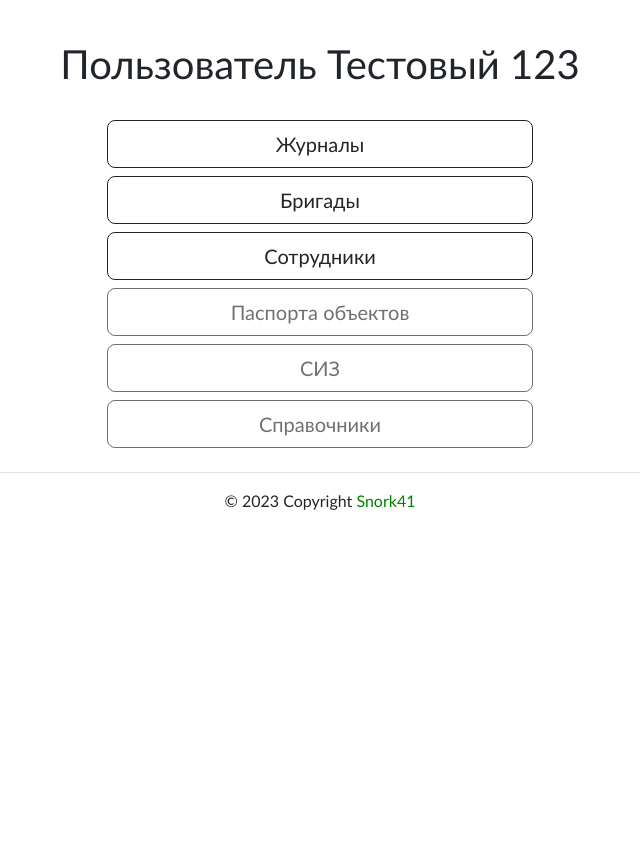
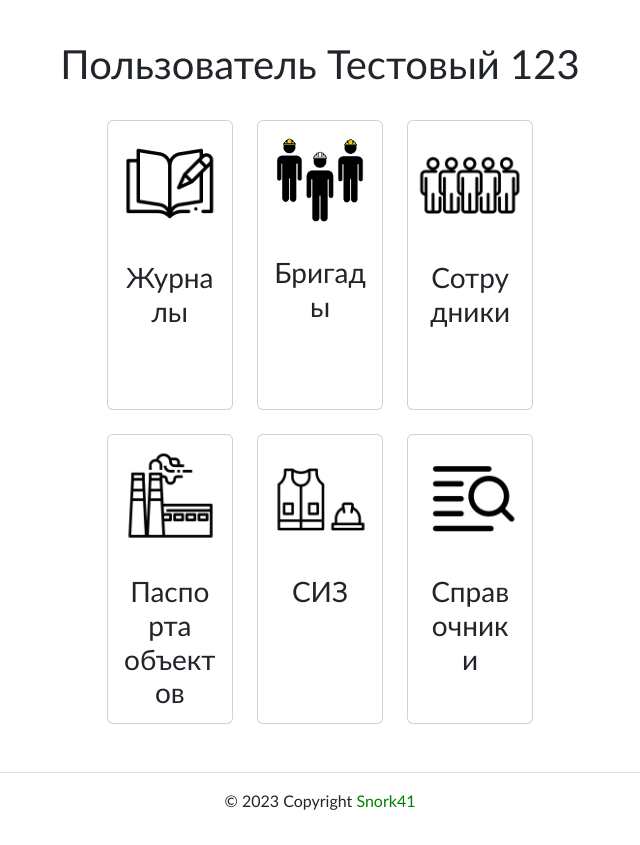
Before and after one commit to Snork41/masters_office, a Django app: page /cabinet/ in a window 1280 px wide. Shown: the part 83-928 px from the top of the page, without its empty margins (320-960 px from the left). Before the commit the page ends 593 px from the top, so only its background shows below. Run offline with Django 4.2, Linux system fonts and the light colour scheme; a user stored in the database is signed in; data comes from the database, SQL or seed files in the repository; some libraries are stand-ins or nearby versions.

Commit message:
cabinet.html

```diff
--- a/masters_office/office/forms.py
+++ b/masters_office/office/forms.py
@@ -96,11 +96,13 @@ class ResolutionForm(forms.ModelForm):
 class PostRepairWorkForm(forms.ModelForm):
 
     date_start_working = forms.DateTimeField(
+        label='Дата начала работ',
         widget=forms.DateTimeInput(
             format=('%Y-%m-%d %H:%M'), attrs={'type': 'datetime-local'}
         )
     )
     date_end_working = forms.DateTimeField(
+        label='Дата окончания работ',
         widget=forms.DateTimeInput(
             format=('%Y-%m-%d %H:%M'), attrs={'type': 'datetime-local'}
         )
--- a/masters_office/static/css/my_css.css
+++ b/masters_office/static/css/my_css.css
@@ -146,3 +146,27 @@ i {
     padding-left: 1em;
     padding-right: 1em;
 }
+
+/* cabinet.html */
+.card.card-in-cabinet:hover {
+    scale: 1.05;
+    background-color: black;
+}
+
+.card.card-in-cabinet,
+.card.card-in-cabinet-disabled {
+    height: 290;
+}
+
+.card-in-cabinet:hover img {
+    filter: invert(100%);
+}
+
+.card-in-cabinet:hover h3 {
+    color: #ffffff;;
+}
+
+.card.card-in-cabinet-disabled:hover {
+    scale: 1.05;
+    background-color: rgb(207, 207, 207);
+}
--- a/masters_office/templates/includes/footer.html
+++ b/masters_office/templates/includes/footer.html
@@ -1,3 +1,4 @@
+<br>
 <br>
 <footer class="border-top text-center py-3">
   <p>
--- a/masters_office/templates/office/cabinet.html
+++ b/masters_office/templates/office/cabinet.html
@@ -1,5 +1,5 @@
 {% extends 'base.html' %}
-
+{% load static %}
 {% block title %}
   Кабинет {{ user }}
 {% endblock %}
@@ -9,17 +9,61 @@
 <h1 class="text-center fw-light">{{ user.get_full_name }}</h1>
 <br>
 <div class="d-grid gap-2 col-4 mx-auto">
-  <a href="{% url 'office:journals' %}" class="btn btn-outline-dark btn-lg" role="button">Журналы</a>
-  <a href="{% url 'office:brigades' %}" class="btn btn-outline-dark btn-lg" role="button">Бригады</a>
-  <a href="{% url 'office:employees' %}" class="btn btn-outline-dark btn-lg" role="button">Сотрудники</a>
-  <span class="d-inline-block d-grid" tabindex="0" data-bs-toggle="tooltip" data-bs-placement="right" data-bs-title="Упс! Раздел в разработке">
-    <button class="btn btn-outline-dark btn-lg disabled" type="button">Паспорта объектов</button>
-  </span>
-  <span class="d-inline-block d-grid" tabindex="0" data-bs-toggle="tooltip" data-bs-placement="right" data-bs-title="Упс! Раздел в разработке">
-    <button class="btn btn-outline-dark btn-lg disabled" type="button">СИЗ</button>
-  </span>
-  <span class="d-inline-block d-grid" tabindex="0" data-bs-toggle="tooltip" data-bs-placement="right" data-bs-title="Упс! Раздел в разработке">
-    <button class="btn btn-outline-dark btn-lg disabled" type="button">Справочники</button>
-  </span>
+  <div class="row row-cols-1 row-cols-md-3 g-4 text-center">
+    <div class="col">
+      <a href="{% url 'office:journals' %}" class="text-decoration-none text-reset">
+        <div class="card card-in-cabinet">
+          <img src="{% static 'img/journal.png' %}" class="card-img-top" alt="journals">
+          <div class="card-body">
+            <h3 class="card-title">Журналы</h3>
+          </div>
+        </div>
+      </a>
+    </div>
+    <div class="col">
+      <a href="{% url 'office:brigades' %}" class="text-decoration-none text-reset">
+        <div class="card card-in-cabinet">
+          <img src="{% static 'img/brigade.png' %}" class="card-img-top" alt="brigade">
+          <div class="card-body">
+            <h3 class="card-title">Бригады</h3>
+          </div>
+        </div>
+      </a>
+    </div>
+    <div class="col">
+      <a href="{% url 'office:employees' %}" class="text-decoration-none text-reset">
+        <div class="card card-in-cabinet">
+          <img src="{% static 'img/employees.png' %}" class="card-img-top" alt="employees">
+          <div class="card-body">
+            <h3 class="card-title" >Сотрудники</h3>
+          </div>
+        </div>
+      </a>
+    </div>
+    <div class="col">
+      <div class="card card-in-cabinet-disabled" tabindex="0" data-bs-toggle="tooltip" data-bs-placement="left" data-bs-title="Упс! Раздел в разработке">
+        <img src="{% static 'img/power_station.png' %}" class="card-img-top" alt="power_station">
+        <div class="card-body">
+          <h3 class="card-title">Паспорта объектов</h3>
+        </div>
+      </div>
+    </div>
+    <div class="col">
+      <div class="card card-in-cabinet-disabled" tabindex="0" data-bs-toggle="tooltip" data-bs-placement="bottom" data-bs-title="Упс! Раздел в разработке">
+        <img src="{% static 'img/workwear.png' %}" class="card-img-top" alt="workwear">
+        <div class="card-body">
+          <h3 class="card-title">СИЗ</h3>
+        </div>
+      </div>
+    </div>
+    <div class="col">
+      <div class="card card-in-cabinet-disabled" tabindex="0" data-bs-toggle="tooltip" data-bs-placement="right" data-bs-title="Упс! Раздел в разработке">
+        <img src="{% static 'img/catalog.png' %}" class="card-img-top" alt="catalog">
+        <div class="card-body">
+          <h3 class="card-title">Справочники</h3>
+        </div>
+      </div>
+    </div>
+  </div>
 </div>
 {% endblock %}
--- a/masters_office/templates/office/includes/table_employees.html
+++ b/masters_office/templates/office/includes/table_employees.html
@@ -14,7 +14,7 @@
                 {% for column in table.columns %}
                     <th {{ column.attrs.th.as_html }} scope="col" style="text-align: center; padding-bottom: 3em;">
                         {% if column.orderable %}
-                          <a class="btn table-head-employees" href="{% querystring table.prefixed_order_by_field=column.order_by_alias.next %}" data-bs-toggle="tooltip" data-bs-placement="bottom" data-bs-title="Нажмите для фильтрации">{{ column.header }}</a>
+                          <a class="btn table-head-employees" href="{% querystring table.prefixed_order_by_field=column.order_by_alias.next %}" data-bs-toggle="tooltip" data-bs-placement="bottom" data-bs-title="Нажмите для сортировки">{{ column.header }}</a>
                         {% else %}
                             <span class="btn table-head-employees">{{ column.header }}</span>
                         {% endif %}
```
Also changed, not shown: masters_office/static/img/brigade.png (added), masters_office/static/img/catalog.png (added), masters_office/static/img/employees.png (added), masters_office/static/img/journal.png (added), masters_office/static/img/power_station.png (added), masters_office/static/img/workwear.png (added).
